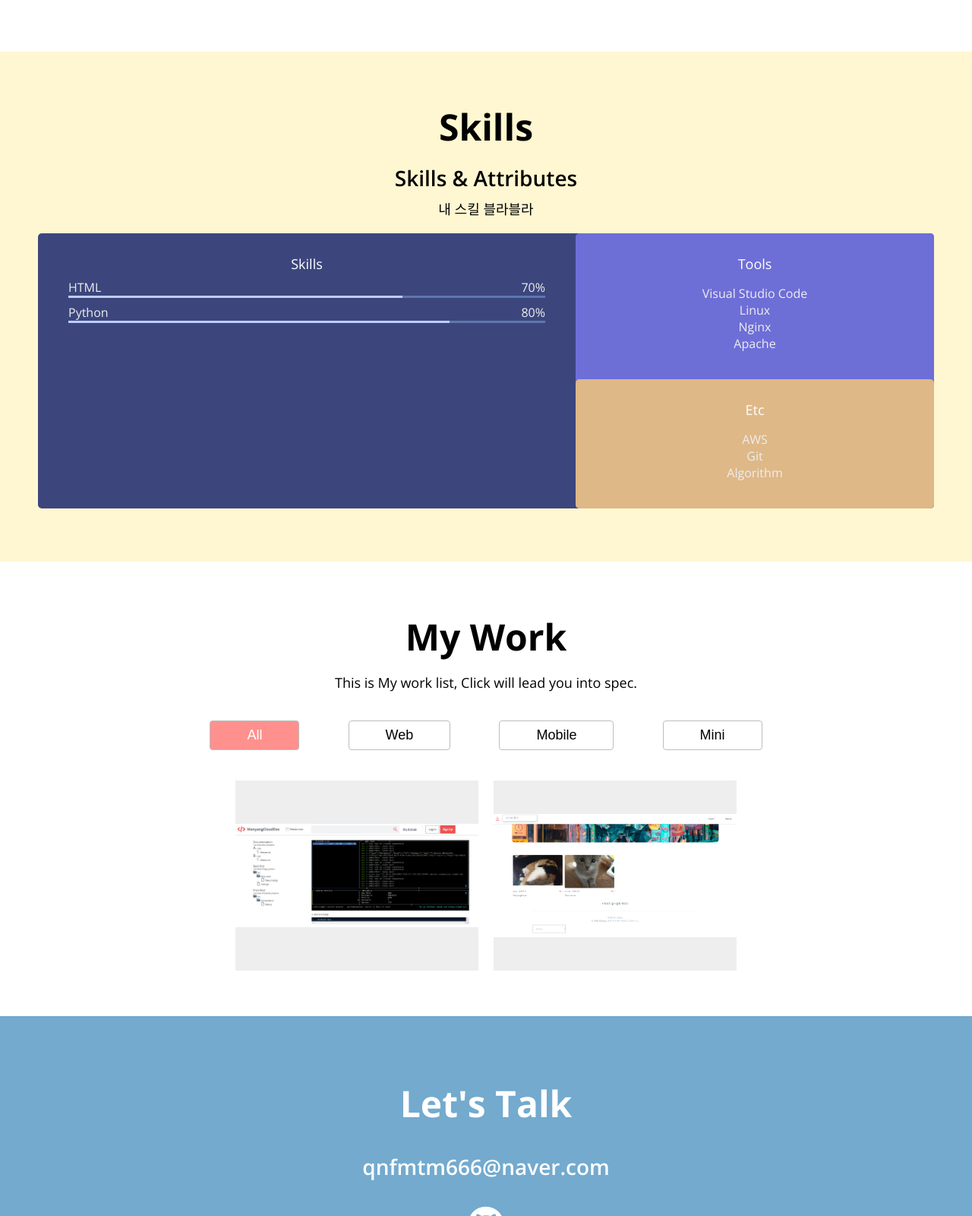
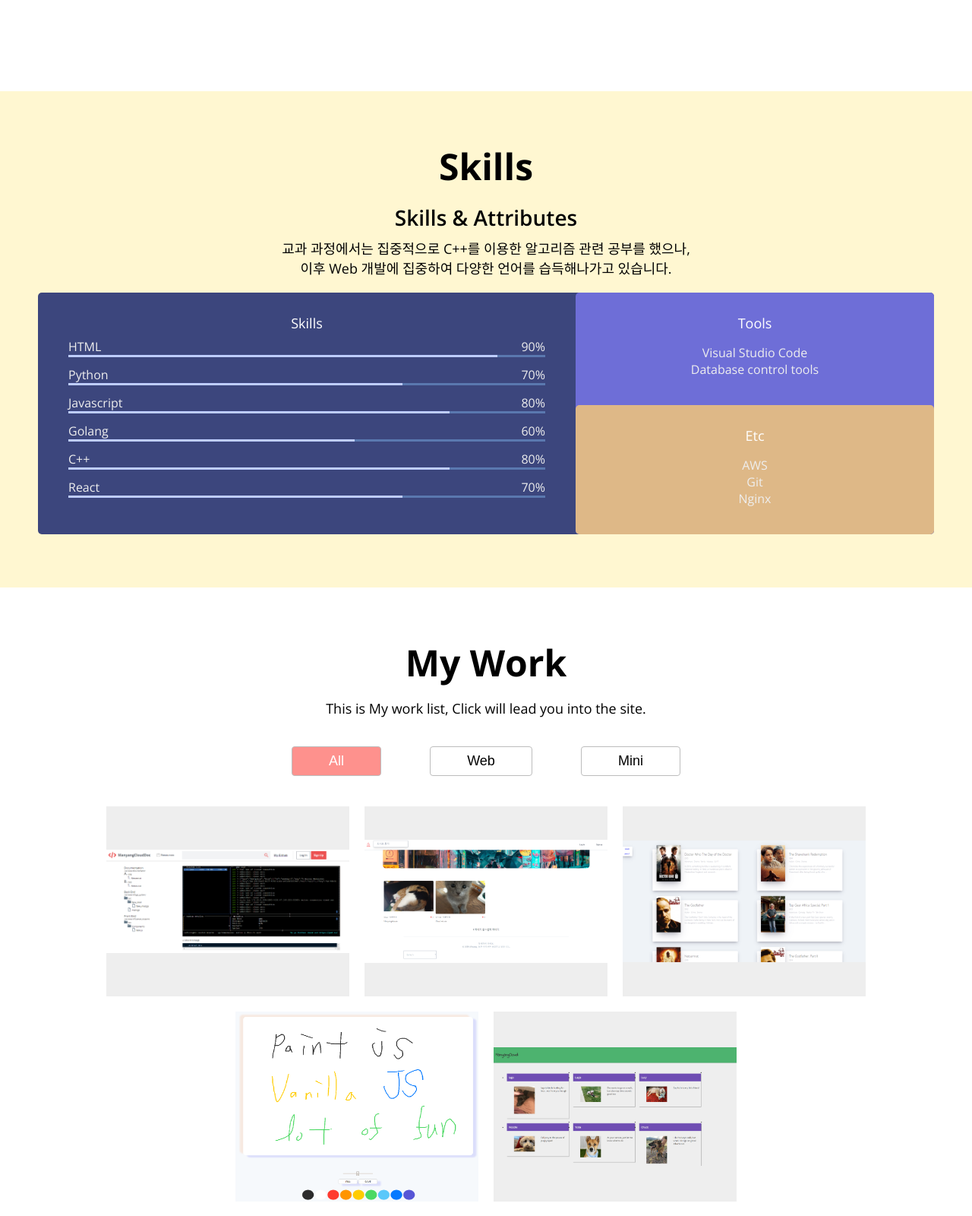
Before and after one commit to Tocktock/portfolio, a plain HTML site: page index.html in a window 1280 px wide. Shown: the part 1200-2800 px from the top of the page at 76% size. Drawn offline with nearby package versions, Linux system fonts and the light colour scheme.

Commit message:
2005210232 add Text Img Resources

```diff
--- a/index.html
+++ b/index.html
@@ -43,7 +43,7 @@
       <div class="home__container">
         <img src="imgs/profile.png" alt="JiYoung profile photo" class="home__avatar">
         <h1 class="home__title"> Hello I'm dreamer</h1>
-        <h2 class="home__description"> Every challenge will make me stronger </h2>
+        <h2 class="home__description"> Software Engineer currently developing web </h2>
         <button class="home__contact"> Contact Me</button>
       </div>
     </section>
@@ -51,7 +51,7 @@
     <section id="about" class="section section__container">
       <h1> About Me</h1>
       <p>
-        나에 대한 설명
+        두 고양이를 키우는 집사 박지용이라고 합니다.<br/> 웹 개발이라는 분야에 흥미를 가지고 프론트엔드, 백엔드 가리지 않고 필요한 기술을 배워나가고 있습니다. <br/>개발경력이 길지는 않지만 빠르게 성장해나가는 모습을 보여드리겠습니다.
       </p>
       <div class="about__majors">
           <div class="major">
@@ -88,13 +88,22 @@
       <div class="section__container">
         <h1>Skills</h1>
         <h2>Skills & Attributes</h2>
-        <p> 내 스킬 블라블라 </p>
+        <p> 교과 과정에서는 집중적으로 C++를 이용한 알고리즘 관련 공부를 했으나, <br/> 이후 Web 개발에 집중하여 다양한 언어를 습득해나가고 있습니다. </p>
         <div class="skillset">
           <div class="skillset__left">
             <h3 class="skillset__title">Skills</h3>
             <div class="skill">
               <div class="skill__description">
                 <span>HTML</span>
+                <span>90%</span>
+              </div>
+              <div class="skill__bar">
+                <div class="skill__value" style="width: 90%;"></div>
+              </div>
+            </div>
+            <div class="skill">
+              <div class="skill__description">
+                <span>Python</span>
                 <span>70%</span>
               </div>
               <div class="skill__bar">
@@ -103,11 +112,38 @@
             </div>
             <div class="skill">
               <div class="skill__description">
-                <span>Python</span>
+                <span>Javascript</span>
                 <span>80%</span>
               </div>
               <div class="skill__bar">
                 <div class="skill__value" style="width: 80%;"></div>
+              </div>
+            </div>
+            <div class="skill">
+              <div class="skill__description">
+                <span>Golang</span>
+                <span>60%</span>
+              </div>
+              <div class="skill__bar">
+                <div class="skill__value" style="width: 60%;"></div>
+              </div>
+            </div>
+            <div class="skill">
+              <div class="skill__description">
+                <span>C++</span>
+                <span>80%</span>
+              </div>
+              <div class="skill__bar">
+                <div class="skill__value" style="width: 80%;"></div>
+              </div>
+            </div>
+            <div class="skill">
+              <div class="skill__description">
+                <span>React</span>
+                <span>70%</span>
+              </div>
+              <div class="skill__bar">
+                <div class="skill__value" style="width: 70%;"></div>
               </div>
             </div>
           </div>
@@ -116,9 +152,7 @@
               <h3 class="skillset__title">Tools</h3>
               <ul class="tools_list">
                 <li><span>Visual Studio Code</span></li>
-                <li><span>Linux</span></li>
-                <li><span>Nginx</span></li>
-                <li><span>Apache</span></li>
+                <li><span>Database control tools</span></li>
               </ul>
             </div>
             <div class="etc">
@@ -126,9 +160,8 @@
               <ul class="etc__list">
                 <li><span>AWS</span></li>
                 <li><span>Git</span></li>
-                <li><span>Algorithm</span></li>
+                <li><span>Nginx</span></li>
               </ul>
-
             </div>
           </div>
         </div>
@@ -138,30 +171,53 @@
     <!-- work -->
     <section id="work" class="section">
       <h1> My Work </h1>
-      <h3> This is My work list, Click will lead you into spec.  </h3>
+      <h3> This is My work list, Click will lead you into the site.  </h3>
       <div class="work__categories">
         <button class="category__btn selected" data-filter="*">All</button>
         <button class="category__btn" data-filter="web">Web</button>
-        <button class="category__btn" data-filter="mobile">Mobile</button>
         <button class="category__btn" data-filter="mini">Mini</button>
       </div>
 
       <div class="work__projects">
-        <a href="#proeject_1" class="project" target="_blank" data-type="mini">
+        <a href="https://manyangcloud.com/" class="project" target="_blank" data-type="web">
           <!-- 블라블라 + 이미지, 설명 필요 -->
-          <img src="imgs/manyangcloud.png" alt="some
-          project" class="project__img">
+          <img src="imgs/project1_web.png" alt="Golang test" class="project__img">
            <div class="project__description">
             <h3>Manyangcloud</h3>
-            <span> 스판설명적으시옹~</span>
+            <span> golang 과 react를 이용한 간단한 사이트<br/>
+              (계속진행중)</span>
           </div>
         </a>
-        <a href="#proeject_2" class="project" target="_blank" data-type="web">
+        <a href="http://airbnb-clone.xvuzexi3fp.ap-northeast-2.elasticbeanstalk.com/" class="project" target="_blank" data-type="web">
           <!-- 블라블라 + 이미지, 설명 필요 -->
-          <img src="imgs/airbnb_clone.png" alt="some project" class="project__img">
+          <img src="imgs/project2_web.png" alt="airbnb_clone" class="project__img">
           <div class="project__description">
             <h3>에어비엔비클론여기</h3>
-            <span> 스판설명적으시옹~</span>
+            <span> Django 를 이용한 airbnb-clone 사이트</span>
+          </div>
+        </a>
+        <a href="https://tocktock.github.io/movie-app/#/" class="project" target="_blank" data-type="mini">
+          <!-- 블라블라 + 이미지, 설명 필요 -->
+          <img src="imgs/project3_mini.png" alt="some project" class="project__img">
+          <div class="project__description">
+            <h3>MVC 영화</h3>
+            <span> react 기초를 다지기 위해 진행했던<br/> 무비 메인 모델</span>
+          </div>
+        </a>
+        <a href="https://tocktock.github.io/paintjs/" class="project" target="_blank" data-type="mini">
+          <!-- 블라블라 + 이미지, 설명 필요 -->
+          <img src="imgs/project4_mini.png" alt="some project" class="project__img">
+          <div class="project__description">
+            <h3>paintJS</h3>
+            <span> Vanilla JS를 공부하기 위해 진행했던 간단한 캔버스 사이트</span>
+          </div>
+        </a>
+        <a href="https://tocktock.github.io/paintjs/" class="project" target="_blank" data-type="mini">
+          <!-- 블라블라 + 이미지, 설명 필요 -->
+          <img src="imgs/project5_mini.png" alt="some project" class="project__img">
+          <div class="project__description">
+            <h3>MVC clone coding</h3>
+            <span> Vanilla JS 를 공부하기 위해 진행했던 간단한 MVC clone 프로젝트</span>
           </div>
         </a>
       </div>
@@ -169,7 +225,8 @@
     <!-- contact -->
     <section id="contact" class="section">
       <h1 class="contact__title">Let's Talk</h1>
-      <h2 class="contact__email">qnfmtm666@naver.com</h1>
+      <h2 class="contact__email">qnfmtm666@naver.com</h2>
+      <h2 class="contact__cellphone">010-2319-1610</h2>
       <div class="contact__links">
         <a href="https://github.com/Tocktock" target="_blank">
           <i class="fab fa-github"></i>
--- a/style.css
+++ b/style.css
@@ -148,7 +148,7 @@ button {
   font-weight: var(--weight-semi-bold);
 }
 #home {
-  background: url("imgs/C L O U D.png");
+  background: url("imgs/background_cloud.png");
   background-size: cover;
   text-align: center;
   padding: 40px;
@@ -241,7 +241,7 @@ button {
   border-radius: 5px;
 }
 .skill {
-  margin-bottom: 8px;
+  margin-bottom: 12px;
 }
 
 .skillset__title {
@@ -385,6 +385,7 @@ button {
 
 .contact__title,
 .contact__email,
+.contact__cellphone,
 .contact__rights {
   color: var(--color-white);
 }
@@ -438,15 +439,16 @@ button {
   .navbar__toggle-btn {
     display: block;
   }
+
+  #navbar.navbar--dark {
+    padding: 16px;
+  }
   #navbar {
     flex-direction: column;
     align-items: flex-start;
     background-color: var(--color-dark-blue);
   }
 
-  #navbar.navbar--dark {
-    padding: 16px;
-  }
   .navbar__menu {
     flex-direction: column;
     text-align: center;
```
Also changed, not shown: imgs/background_cloud.png (renamed from imgs/C L O U D.png), imgs/project1_web.png (renamed from imgs/manyangcloud.png), imgs/project2_web.png (renamed from imgs/airbnb_clone.png), imgs/project3_mini.png (added), imgs/project4_mini.png (added), imgs/project5_mini.png (added).
